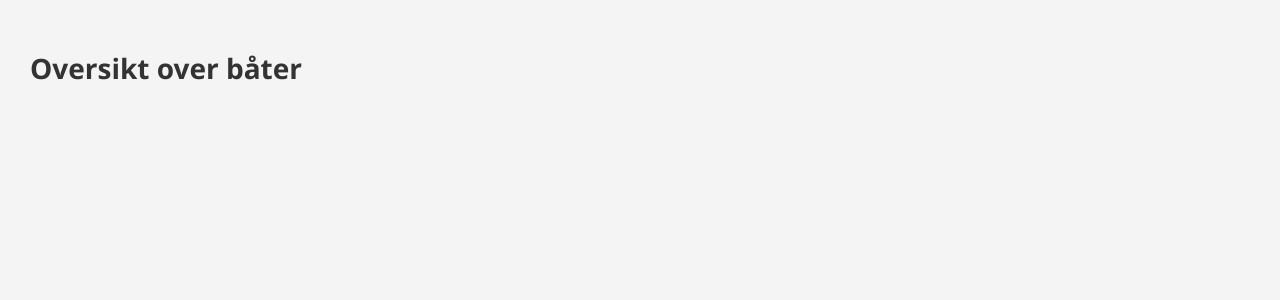
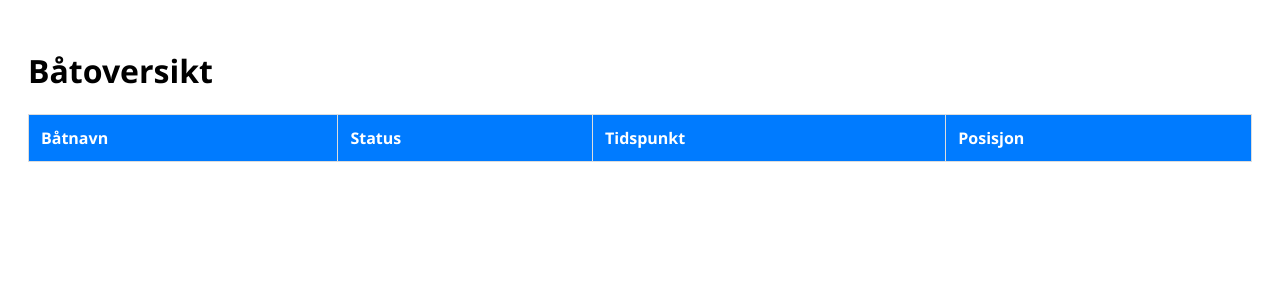
Before and after one commit to joaskvik/baatmonitor, a Flask app: page / in a window 1280 px wide. Shown: the top 300 px of the page. Run offline with Flask 3, Linux system fonts and the light colour scheme; lists and menus that the app fills with data are empty.

Commit message:
Update admin_oversikt.html

```diff
--- a/templates/admin_oversikt.html
+++ b/templates/admin_oversikt.html
@@ -2,80 +2,68 @@
 <html lang="no">
 <head>
     <meta charset="UTF-8">
-    <title>Oversikt over båter</title>
+    <title>Båtoversikt</title>
     <style>
         body {
             font-family: 'Segoe UI', sans-serif;
-            background: #f4f4f4;
-            padding: 30px;
-            margin: 0;
+            padding: 20px;
         }
-        h1 {
-            color: #333;
-            font-size: 28px;
-            margin-bottom: 20px;
+        table {
+            width: 100%;
+            border-collapse: collapse;
+            margin-top: 20px;
+            background-color: #f9f9f9;
         }
-        ul {
-            list-style: none;
-            padding: 0;
+        th, td {
+            border: 1px solid #ddd;
+            padding: 12px;
+            text-align: left;
         }
-        li {
-            background: white;
-            margin-bottom: 15px;
-            padding: 15px 20px;
-            border-radius: 8px;
-            box-shadow: 0 2px 5px rgba(0,0,0,0.1);
-            display: flex;
-            flex-direction: column;
+        th {
+            background-color: #007bff;
+            color: white;
         }
-        a {
-            text-decoration: none;
-            font-size: 20px;
-            color: #007BFF;
+        tr:hover {
+            background-color: #f1f1f1;
+        }
+        .status-ok {
+            color: green;
             font-weight: bold;
-            margin-bottom: 5px;
         }
-        .status-ok { color: green; font-weight: bold; }
-        .status-feil { color: red; font-weight: bold; }
-        .status-ukjent { color: gray; font-weight: bold; }
-        .tidspunkt {
-            font-size: 14px;
-            color: #666;
-            margin-top: 4px;
+        .status-feil {
+            color: red;
+            font-weight: bold;
         }
-        .posisjon {
-            font-size: 14px;
-            color: #555;
-            margin-top: 2px;
+        .status-ukjent {
+            color: orange;
+            font-weight: bold;
         }
     </style>
 </head>
 <body>
 
-    <h1>Oversikt over båter</h1>
+<h1>Båtoversikt</h1>
 
-    <ul>
-        {% for bat in båter %}
-            <li>
-                <a href="{{ url_for('vis_logg_for_bat', batnavn=bat['navn'].replace(' ', '_')) }}">
-                    {{ bat['navn'] }}
-                </a>
-                {% if bat['status'].lower() == 'ok' %}
-                    <div class="status-ok">{{ bat['status'].upper() }}</div>
-                {% elif bat['status'].lower() == 'feil' %}
-                    <div class="status-feil">{{ bat['status'].upper() }}</div>
-                {% else %}
-                    <div class="status-ukjent">{{ bat['status'].upper() }}</div>
-                {% endif %}
-                {% if bat['tid'] %}
-                    <div class="tidspunkt">Sist oppdatert: {{ bat['tid'] }}</div>
-                {% endif %}
-                {% if bat['posisjon'] %}
-                    <div class="posisjon">📍 {{ bat['posisjon'] }}</div>
-                {% endif %}
-            </li>
+<table>
+    <thead>
+        <tr>
+            <th>Båtnavn</th>
+            <th>Status</th>
+            <th>Tidspunkt</th>
+            <th>Posisjon</th>
+        </tr>
+    </thead>
+    <tbody>
+        {% for båt in båter %}
+        <tr>
+            <td><a href="{{ url_for('vis_logg_for_bat', batnavn=båt.navn.replace(' ', '_')) }}">{{ båt.navn }}</a></td>
+            <td class="status-{{ båt.status.lower() }}">{{ båt.status }}</td>
+            <td>{{ båt.tid }}</td>
+            <td>{{ båt.posisjon }}</td>
+        </tr>
         {% endfor %}
-    </ul>
+    </tbody>
+</table>
 
 </body>
 </html>
```
